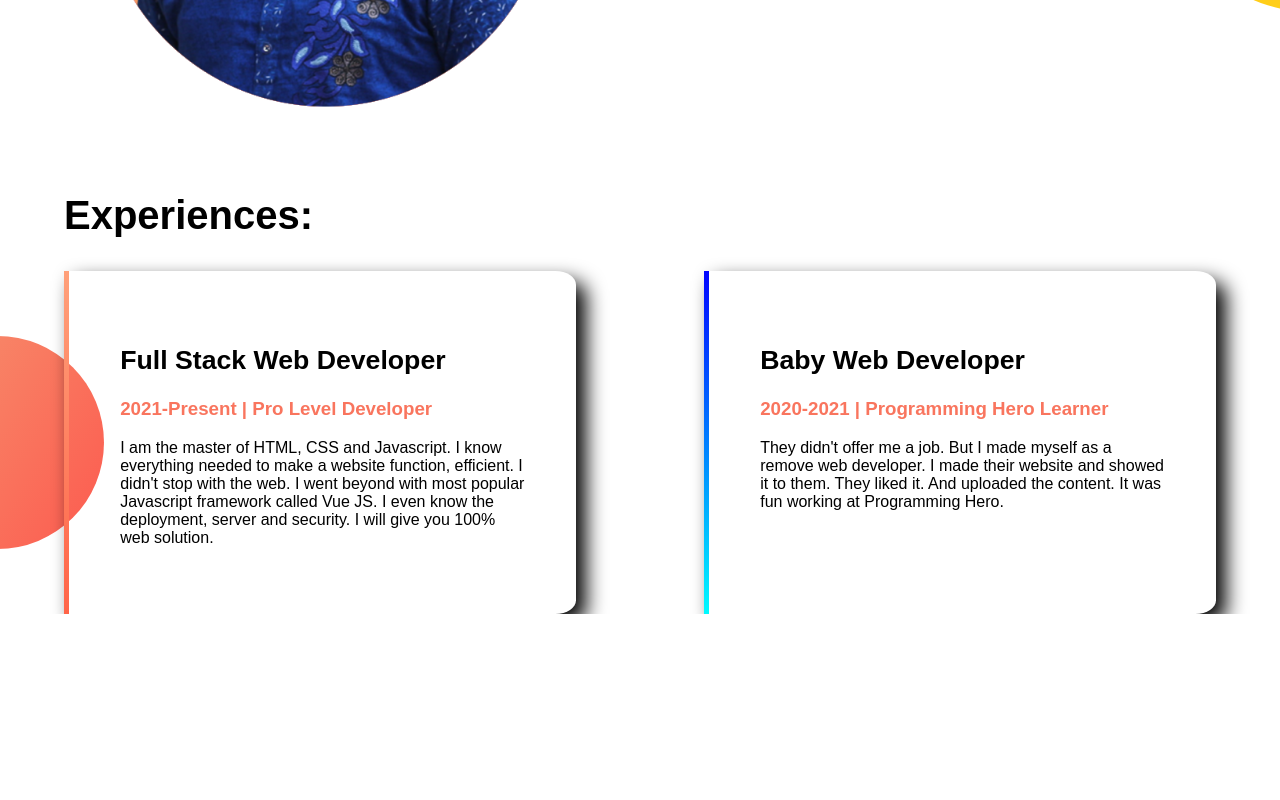
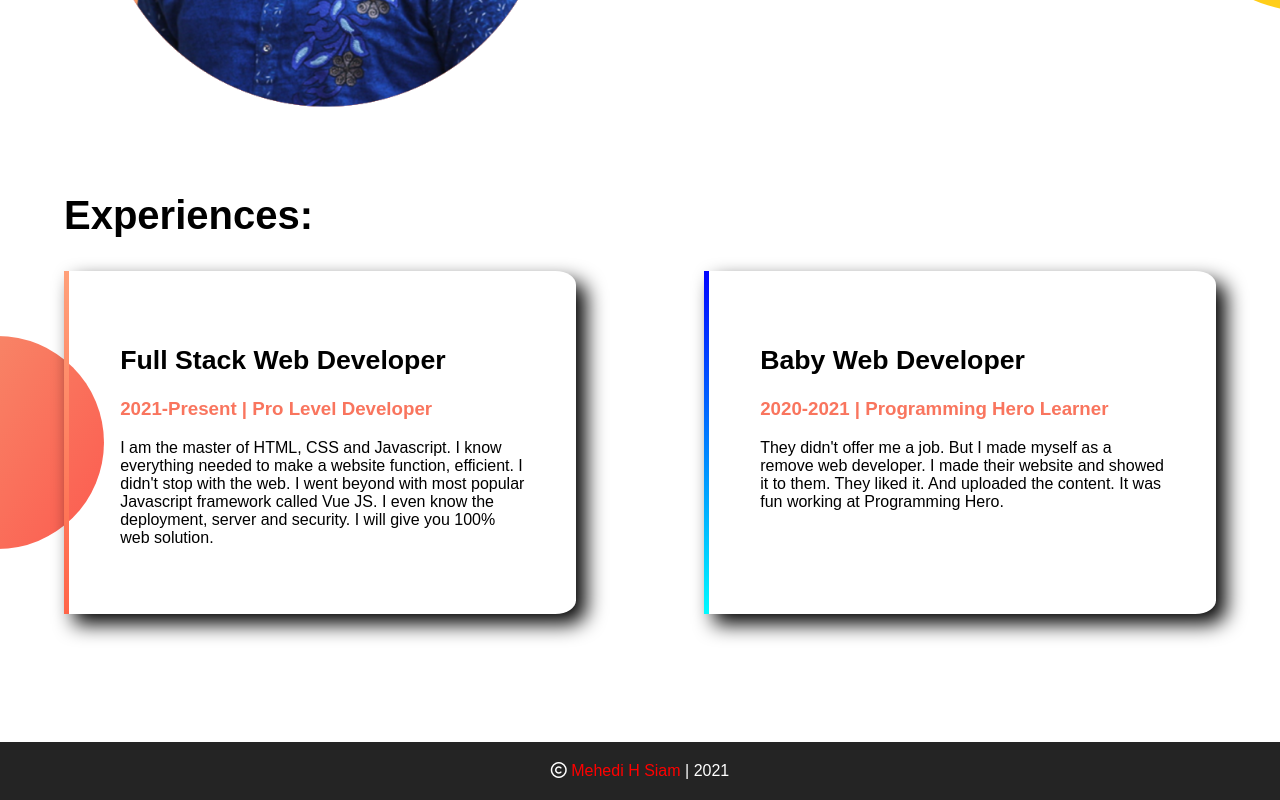
Before and after one commit to mehedihsiam/demo-site-1, a plain HTML site: page index.html in a window 1280 px wide. Shown: the part 949-1749 px from the top of the page. Before the commit the page ends 1563 px from the top, so only its background shows below. Drawn offline with Linux system fonts and the light colour scheme.

Commit message:
added footer

```diff
--- a/css/style.css
+++ b/css/style.css
@@ -123,3 +123,13 @@ body{
 }
 
 /*--experience area end--*/
+.footer{
+    color: white;
+    background-color: rgb(36, 36, 36);
+    text-align: center;
+    padding: 20px;
+    margin-top: 10%;
+}
+.f-n{
+    color: red;
+}
--- a/index.html
+++ b/index.html
@@ -88,7 +88,11 @@
         </div>
     </section>
     <!--experience area end-->
-
+    <footer>
+        <div class="footer">
+            <span><i class="far fa-copyright"></i> <span class="f-n">Mehedi H Siam </span>| 2021</span>
+        </div>
+    </footer>
 
 </body>
 
```
